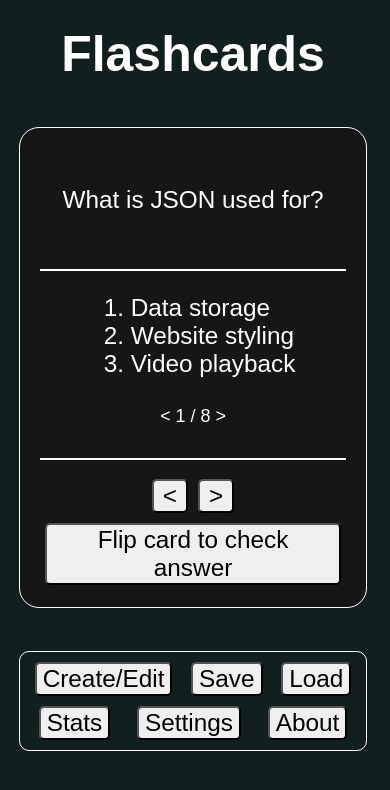
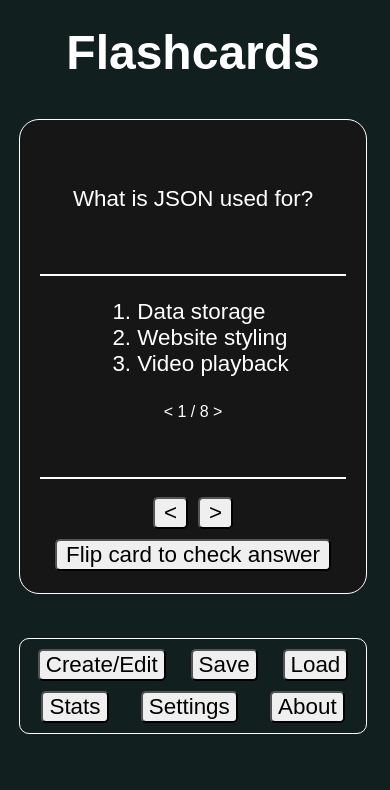
Before and after one commit to J-Wll/flashcards, a React (Vite) app: page / in a window 390 px wide. Shown: the top 790 px of the page. Built offline with nearby package versions, Linux system fonts and the light colour scheme.

Commit message:
Removed font size scaling below 1000px width

```diff
--- a/src/css/Utility.css
+++ b/src/css/Utility.css
@@ -41,6 +41,26 @@
     font-size: calc(1rem + 0.5dvw);
 }
 
+@media only screen and (max-width: 1000px){
+    .ft-5{
+        font-size: 3rem;
+        margin-top: 5px;
+        margin-bottom: 5px;
+    }
+
+    .ft-3{
+        font-size: 1.4rem;
+    }
+
+    .ft-2{
+        font-size: 1.2rem;
+    }
+
+    .ft-1{
+        font-size: 1rem;
+    }
+}
+
 /* width and height with the same scaling as the font */
 .wh-1{
     width: calc(1rem + 0.5dvw);
```
